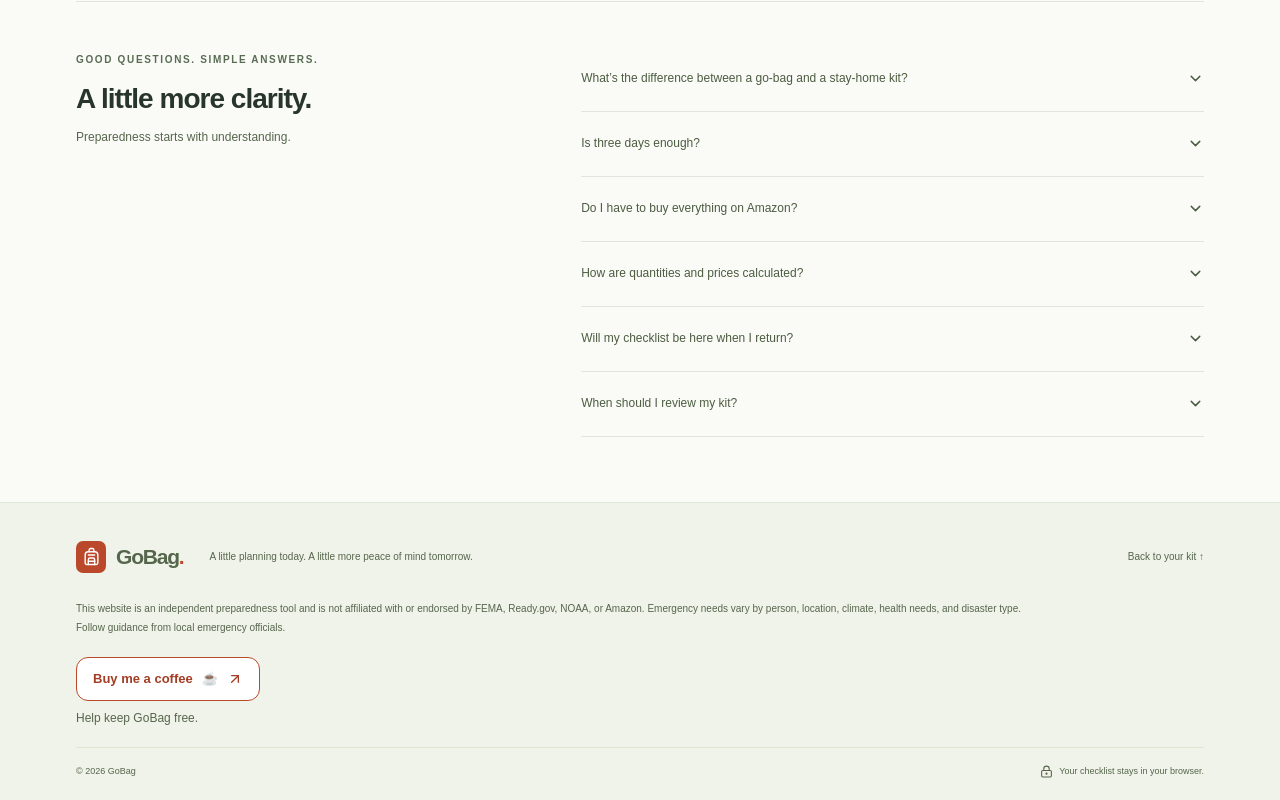
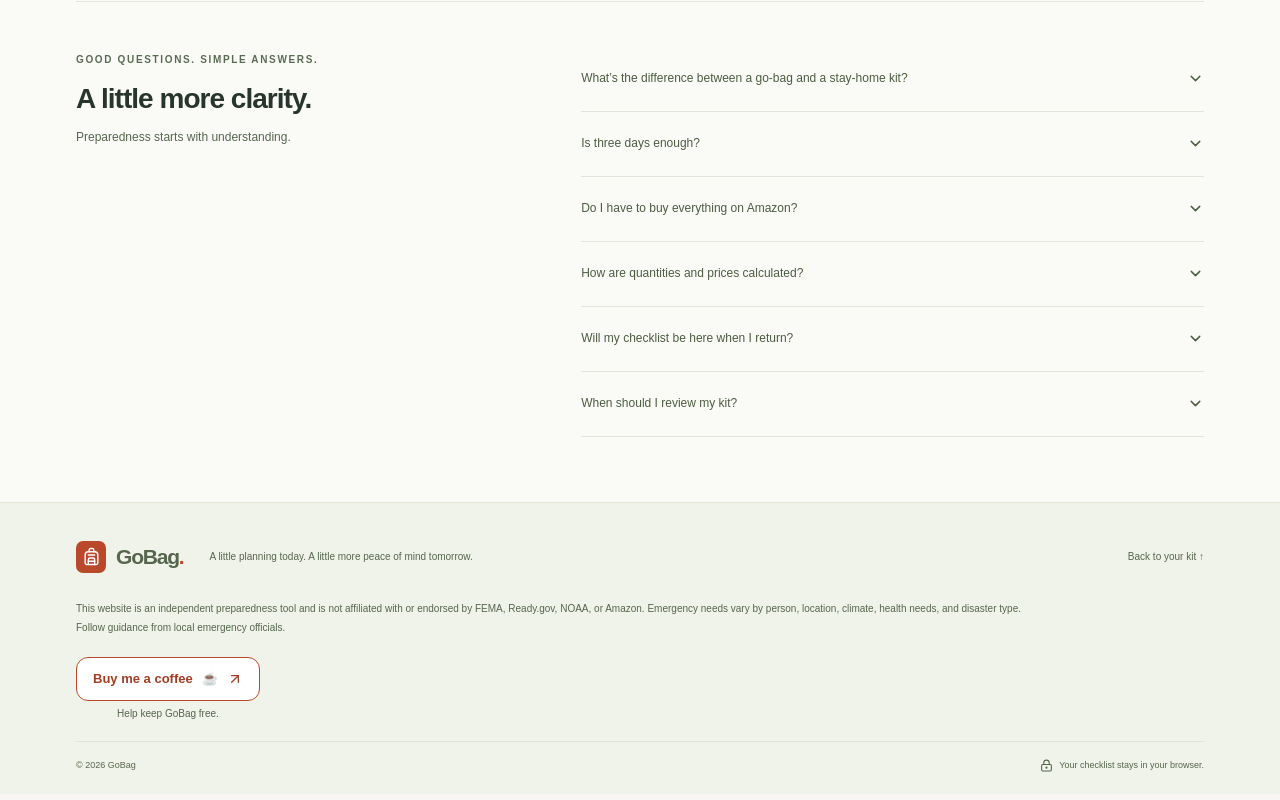
Before and after one commit to confire15/creditcardchris, a Next.js app: page /go-bag in a window 1280 px wide. Shown: the part 7797-8597 px from the top of the page. Built offline with nearby package versions, Linux system fonts and the light colour scheme.

Commit message:
style: center smaller Ko-fi support caption

```diff
--- a/src/components/gobag/gobag.module.css
+++ b/src/components/gobag/gobag.module.css
@@ -1340,13 +1340,20 @@
   margin-top: 20px;
   max-width: 950px;
 }
+.kofiSupport {
+  display: flex;
+  flex-direction: column;
+  align-items: center;
+  width: fit-content;
+  max-width: 100%;
+  margin-top: 20px;
+}
 .kofiLink {
   display: inline-flex;
   align-items: center;
   justify-content: center;
   gap: 9px;
   min-height: 44px;
-  margin-top: 20px;
   padding: 10px 16px;
   border: 1px solid #ba482b;
   border-radius: 12px;
@@ -1357,9 +1364,10 @@
   text-decoration: none;
 }
 .kofiNote {
-  margin-top: 8px;
-  color: #56664d;
-  font-size: 12px;
+  margin-top: 5px;
+  text-align: center;
+  color: #56664d;
+  font-size: 10px;
   line-height: 1.5;
 }
 .kofiLink:hover {
--- a/src/components/gobag/gobag.tsx
+++ b/src/components/gobag/gobag.tsx
@@ -372,6 +372,7 @@ function Footer() {
         Follow guidance from local emergency officials.
       </p>
       <AffiliateDisclosure />
+      <div className={styles.kofiSupport}>
       <a
         className={styles.kofiLink}
         href="https://ko-fi.com/chrisluong"
@@ -383,6 +384,7 @@ function Footer() {
         <ArrowUpRight size={16} aria-hidden="true" />
       </a>
       <div className={styles.kofiNote}>Help keep GoBag free.</div>
+      </div>
       <div className={styles.footerBottom}>
         <span>© {new Date().getFullYear()} GoBag</span>
         <span>
```
